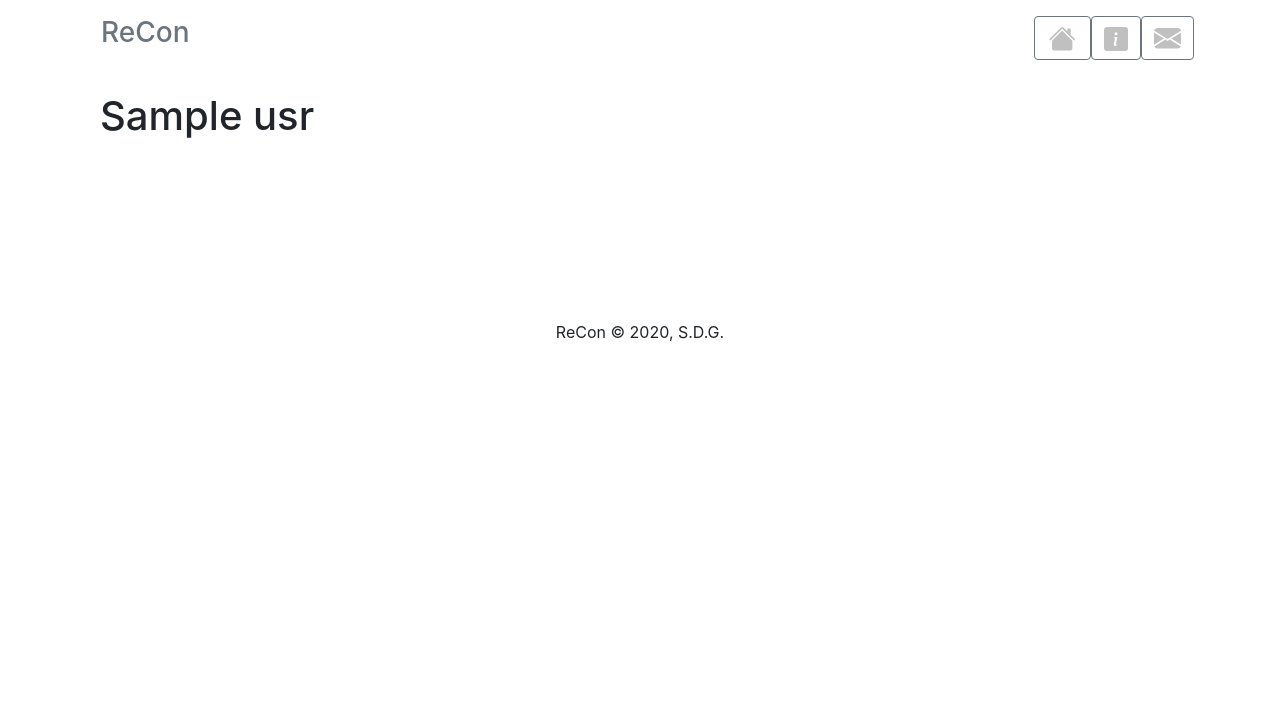
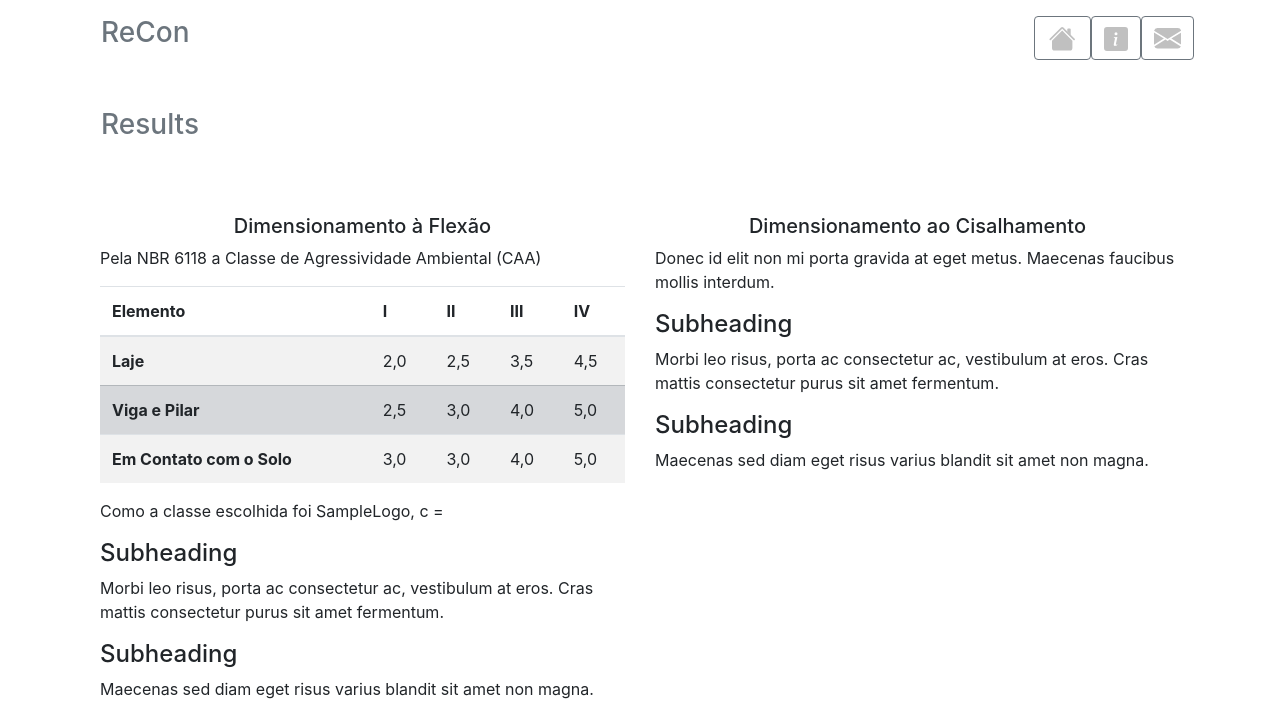
Before and after one commit to iamvitorjesus/artigo, a Flask app: template app/templates/results.html in a window 1280 px wide. Shown: the top 717 px of the page. Before the commit the page ends 341 px from the top, so only its background shows below. Run offline with Flask 2, Linux system fonts and the light colour scheme; the template is opened without the code that fills it: most values are stand-ins (such as "Sample title", 1, 10 or a date in 2020); a map, chart or similar area stays blank; parts of the project's set-up code (start-up, migrations or seed data) failed here and were passed over; some libraries are stand-ins or nearby versions.

Commit message:
Wed-24-06-2020-17:14

```diff
--- a/app/controllers/default.py
+++ b/app/controllers/default.py
@@ -41,7 +41,7 @@ def contact():
 @app.route("/results", methods = ["POST", "GET"])
 def results():
 
-    return render_template('results.html', usr = dict)
+    return render_template('results.html', info = dict)
 
 
 
--- a/app/templates/newproject.html
+++ b/app/templates/newproject.html
@@ -5,12 +5,9 @@
 {%block content%}
 
   <div class="container flex-auto">
-
     <div class="p-3 mb-5 bg-grey rounded row">
 
-        <div class="col">
-            <h3 class="text-muted text-center">New Project</h3>
-        </div>
+        <h3 class="text-muted text-center">New Project</h3>
 
     </div>
   </div>
--- a/app/templates/results.html
+++ b/app/templates/results.html
@@ -3,32 +3,84 @@
 {% block title %}{{ super() }} - Results {% endblock %}
 
 {% block content %}
-<div class="container">
-  <div class="row marketing">
-    <div class="col">
+  <div class="container flex-auto">
+    <div class="p-3 mb-5 bg-grey rounded row">
 
-      <h1>
-        {{usr}}
-      </h1>
+      <h3 class="text-muted text-center">Results</h3>
+
+    </div>
+  </div>
+
+  <div class="container">
+    <div class="row marketing">
+
+      <div class="col-lg-6">
+        <h5 class="text-center">Dimensionamento à Flexão</h5>
+        <p>Pela NBR 6118 a Classe de Agressividade Ambiental (CAA) </p>
+
+        <table class="table table-striped">
+          <thead>
+            <tr>
+              <th scope="col">Elemento</th>
+              <th scope="col">&#8544</th>
+              <th scope="col">&#8545</th>
+              <th scope="col">&#8546</th>
+              <th scope="col">&#8547</th>
+            </tr>
+          </thead>
+          <tbody>
+            <tr>
+              <th scope="row">Laje</th>
+              <td>2,0</td>
+              <td>2,5</td>
+              <td>3,5</td>
+              <td>4,5</td>
+            </tr>
+            <tr class="table-secondary">
+              <th scope="row">Viga e Pilar</th>
+              <td>2,5</td>
+              <td>3,0</td>
+              <td>4,0</td>
+              <td>5,0</td>
+            </tr>
+            <tr>
+              <th scope="row">Em Contato com o Solo</th>
+              <td>3,0</td>
+              <td>3,0</td>
+              <td>4,0</td>
+              <td>5,0</td>
+            </tr>
+          </tbody>
+        </table>
+        <p>Como a classe escolhida foi {{info['']}}Logo, c = </p>
+        <h4>Subheading</h4>
+        <p>Morbi leo risus, porta ac consectetur ac, vestibulum at eros. Cras mattis consectetur purus sit amet fermentum.</p>
+
+        <h4>Subheading</h4>
+        <p>Maecenas sed diam eget risus varius blandit sit amet non magna.</p>
+      </div>
+
+      <div class="col-lg-6">
+        <h5 class="text-center">Dimensionamento ao Cisalhamento</h5>
+        <p>Donec id elit non mi porta gravida at eget metus. Maecenas faucibus mollis interdum.</p>
+
+        <h4>Subheading</h4>
+        <p>Morbi leo risus, porta ac consectetur ac, vestibulum at eros. Cras mattis consectetur purus sit amet fermentum.</p>
+
+        <h4>Subheading</h4>
+        <p>Maecenas sed diam eget risus varius blandit sit amet non magna.</p>
+      </div>
 
     </div>
 
 
-    <div class="col">
-
-
-
+    <div class="container">
+      <canvas id="myCanvas">
+      </canvas>
     </div>
 
   </div>
 
-  <div class="container">
-    <canvas id="myCanvas">
-    </canvas>
-  </div>
-
-</div>
-
 
 
 {%endblock %}
--- a/viga/conversao_unidades.py
+++ b/viga/conversao_unidades.py
@@ -92,12 +92,16 @@ def conversao_unidades(Dic):
     CAA = Dic['CAA']
     if CAA == 1:
         c = 2.5#cm
+        classe = 'Classe &#8544'
     elif CAA == 2:
         c = 3 #cm
+        classe = 'Classe &#8545'
     elif CAA == 3:
         c = 4 #cm
+        classe = 'Classe &#8546'
     elif CAA == 4:
         c = 5 #cm
+        classe = 'Classe &#8546'
     Dic["c"] = c ####
 
     Brita = Dic["Brita"]
```
Also changed, not shown: viga/choose.py (added, +10 -0 lines), viga/detalhamento_flexao.py (+8 -7 lines).
